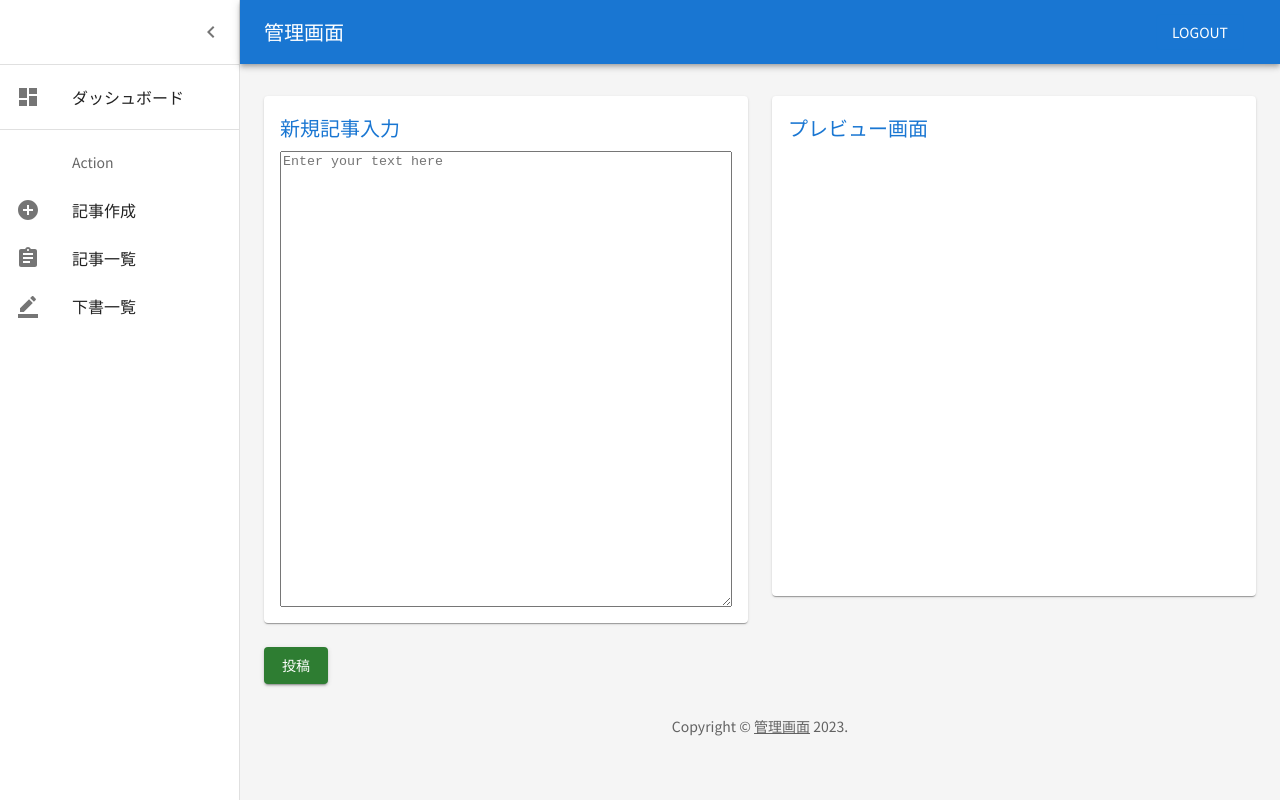
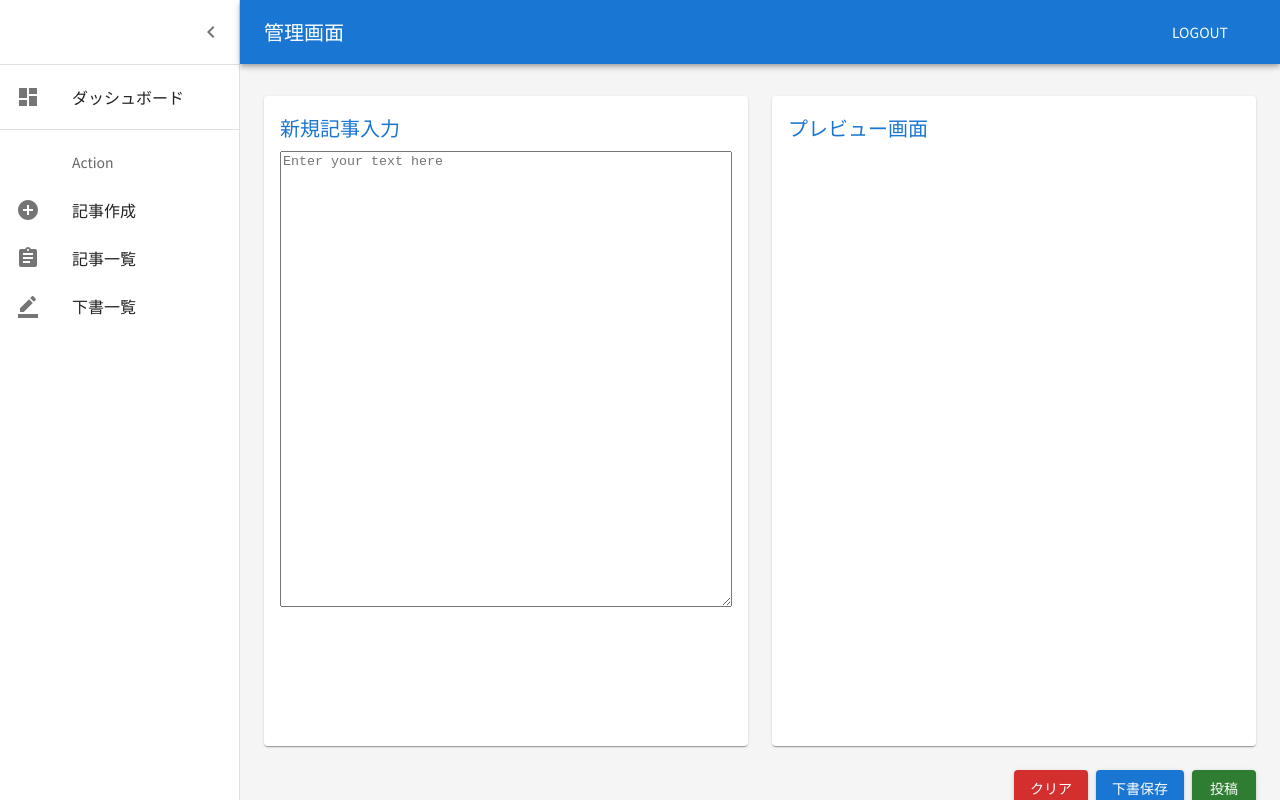
Before and after one commit to 0kkun/tech-blog, a React (Vite) app in the folder frontend/: page /admin/article/create in a window 1280 px wide. Built offline with nearby package versions, Linux system fonts and the light colour scheme.

Commit message:
add: ボタン追加

```diff
--- a/frontend/src/features/admin/article/components/CreateArticle.tsx
+++ b/frontend/src/features/admin/article/components/CreateArticle.tsx
@@ -2,6 +2,7 @@ import * as React from 'react'
 import Grid from '@mui/material/Grid'
 import Paper from '@mui/material/Paper'
 import Button from '@mui/material/Button'
+import { Stack } from '@mui/material'
 import TextareaAutosize from '@mui/material/TextareaAutosize'
 
 import Title from '../../../../components/admin/elements/Title'
@@ -24,7 +25,7 @@ export const CreateArticle: React.FC = () => {
                 p: 2,
                 display: 'flex',
                 flexDirection: 'column',
-                minHeight: 500,
+                minHeight: 650,
               }}
             >
               <Title>新規記事入力</Title>
@@ -42,17 +43,29 @@ export const CreateArticle: React.FC = () => {
                 p: 2,
                 display: 'flex',
                 flexDirection: 'column',
-                minHeight: 500,
+                minHeight: 650,
               }}
             >
               <Title>プレビュー画面</Title>
             </Paper>
           </Grid>
           {/* Recent Articles */}
-          <Grid item xs={12}>
-            <Button variant="contained" color="success" size="medium">
-              投稿
-            </Button>
+          <Grid item xs={12} justifyContent="end" spacing={1} container>
+            <Grid item>
+              <Button variant="contained" color="error" size="medium">
+                クリア
+              </Button>
+            </Grid>
+            <Grid item>
+              <Button variant="contained" color="primary" size="medium">
+                下書保存
+              </Button>
+            </Grid>
+            <Grid item>
+              <Button variant="contained" color="success" size="medium">
+                投稿
+              </Button>
+            </Grid>
           </Grid>
         </Grid>
 
```
